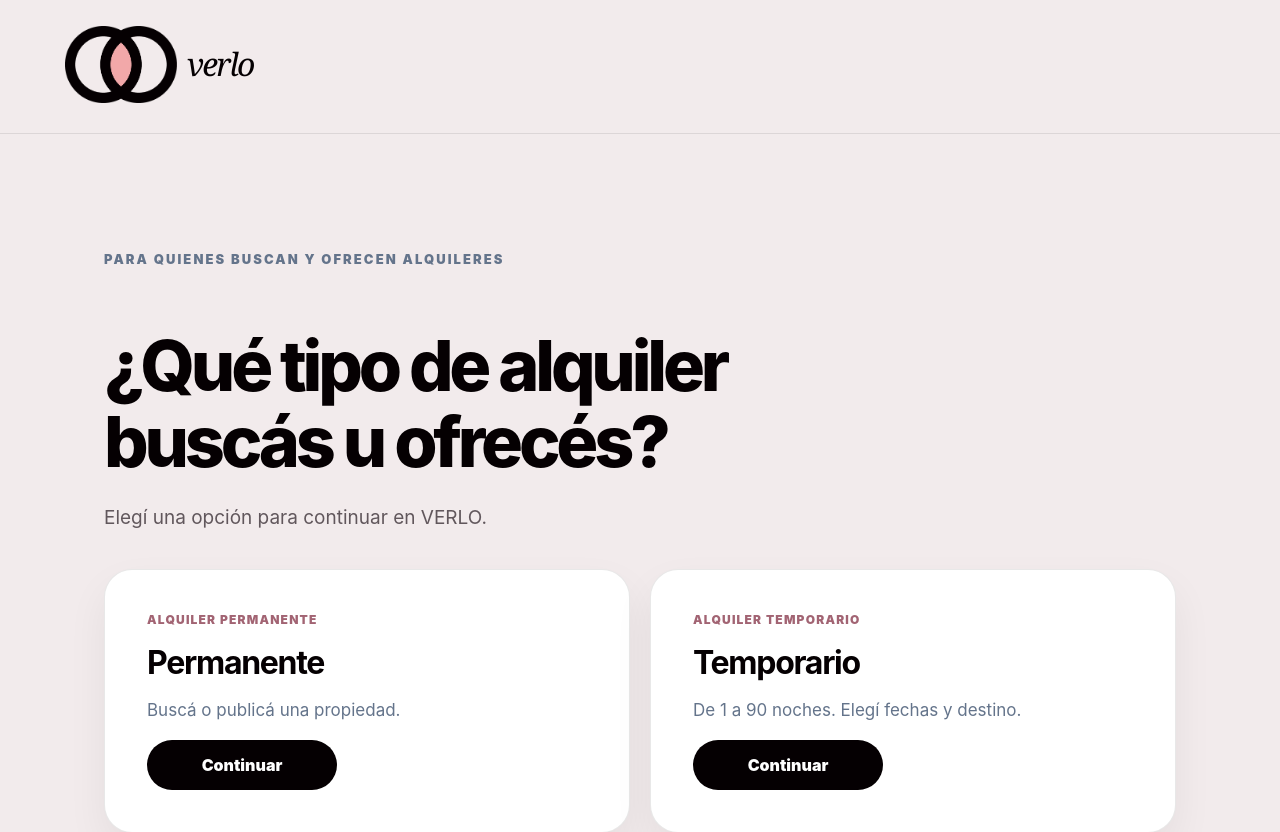
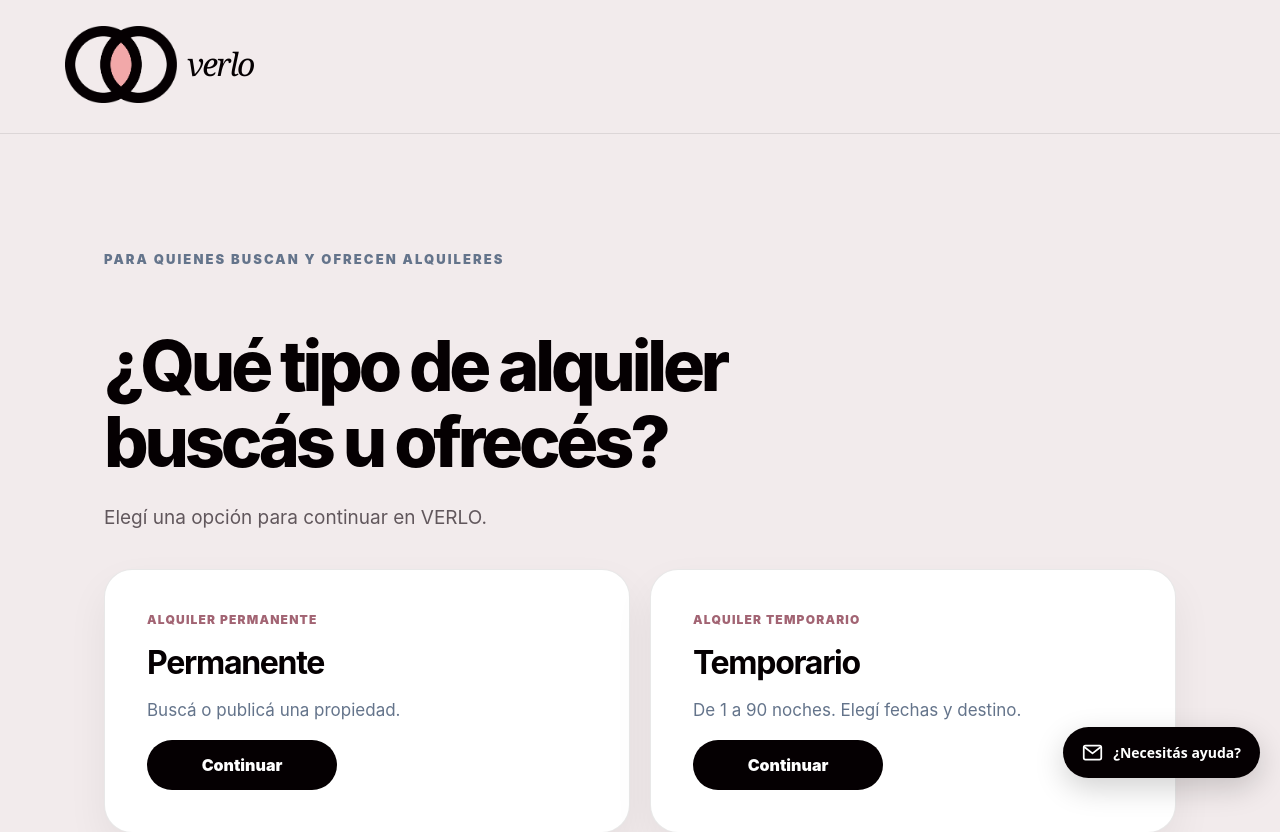
Before and after one commit to rentverlo-dotcom/verlo, a Next.js app: page / in a window 1280 px wide. Shown: the top 832 px of the page. Built offline with nearby package versions, Linux system fonts and the light colour scheme; no server answers.

Commit message:
feat(support): show email support bubble instead of WhatsApp

```diff
--- a/app/layout.tsx
+++ b/app/layout.tsx
@@ -1,6 +1,7 @@
 import './globals.css'
 import Script from 'next/script'
 import PwaRegister from './pwa-register'
+import SupportEmailBubble from '@/components/SupportEmailBubble'
 
 const ogImageUrl = 'https://verlo.lat/logo-verlo.png'
 const appIconUrl = '/logo-verlo.png?v=20261008'
@@ -167,6 +168,7 @@ export default function RootLayout({
         </noscript>
 
         {children}
+        <SupportEmailBubble />
       </body>
     </html>
   )
```
